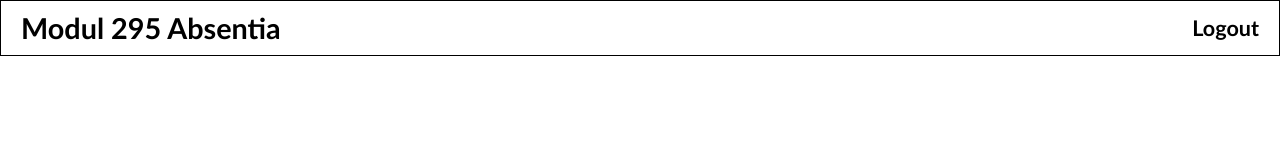
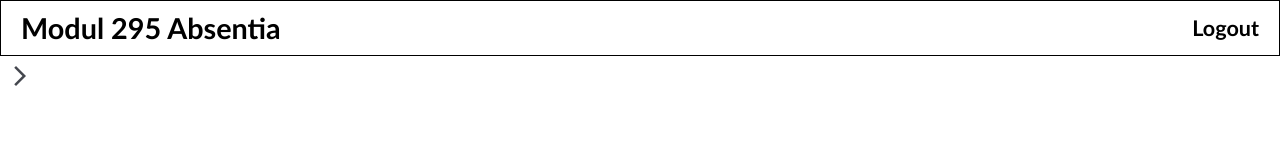
Before and after one commit to StaubiiiGIBM/m-295-absentia-frontend, an Angular app: page / in a window 1280 px wide. Shown: the top 160 px of the page. Built offline with nearby package versions, Linux system fonts and the light colour scheme.

Commit message:
Add toggleable Navigation sidebar to App Component

```diff
--- a/src/app/app.component.html
+++ b/src/app/app.component.html
@@ -1,2 +1,17 @@
-<app-header></app-header>
-<router-outlet />
+<div style="height: 100%; overflow: hidden">
+  <app-header></app-header>
+  <button *ngIf="!show" (click)="onClick()" mat-icon-button type="button">
+    <mat-icon>arrow_forward_ios</mat-icon>
+  </button>
+  <div class="sidebar" style="height: 100%" *ngIf="show">
+    <div style="vertical-align: middle">
+      <button (click)="onClick()" mat-icon-button type="button">
+        <mat-icon>arrow_back_ios</mat-icon>
+      </button>
+    </div>
+    <div>
+      <app-navigation/>
+    </div>
+  </div>
+</div>
+<router-outlet/>
--- a/src/app/app.component.scss
+++ b/src/app/app.component.scss
@@ -0,0 +1,5 @@
+.sidebar {
+  overflow: hidden;
+  width: 20%;
+  background: #EEEEEE;
+}
--- a/src/app/app.component.ts
+++ b/src/app/app.component.ts
@@ -1,13 +1,23 @@
 import { Component } from '@angular/core';
-import { RouterOutlet } from '@angular/router';
+import {RouterOutlet} from '@angular/router';
 import {HeaderComponent} from './components/views/core/header/header.component';
+import {NavigationComponent} from './components/views/core/navigation/navigation.component';
+import {MatIcon} from '@angular/material/icon';
+import {MatIconButton} from '@angular/material/button';
+import {NgIf} from '@angular/common';
 
 @Component({
   selector: 'app-root',
-  imports: [RouterOutlet, HeaderComponent],
+  imports: [RouterOutlet, HeaderComponent, NavigationComponent, MatIcon, MatIconButton, NgIf],
   templateUrl: './app.component.html',
   styleUrl: './app.component.scss'
 })
 export class AppComponent {
   title = 'm-295-absentia-frontend';
+  show: boolean = false
+
+  onClick() {
+    this.show = !this.show
+    console.log("Toggled")
+  }
 }
```
